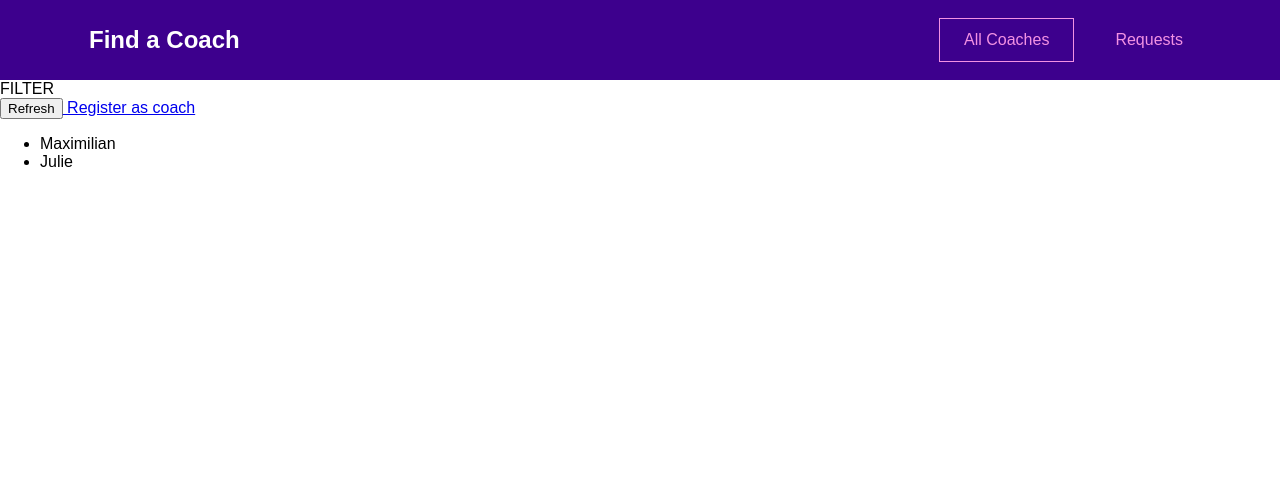
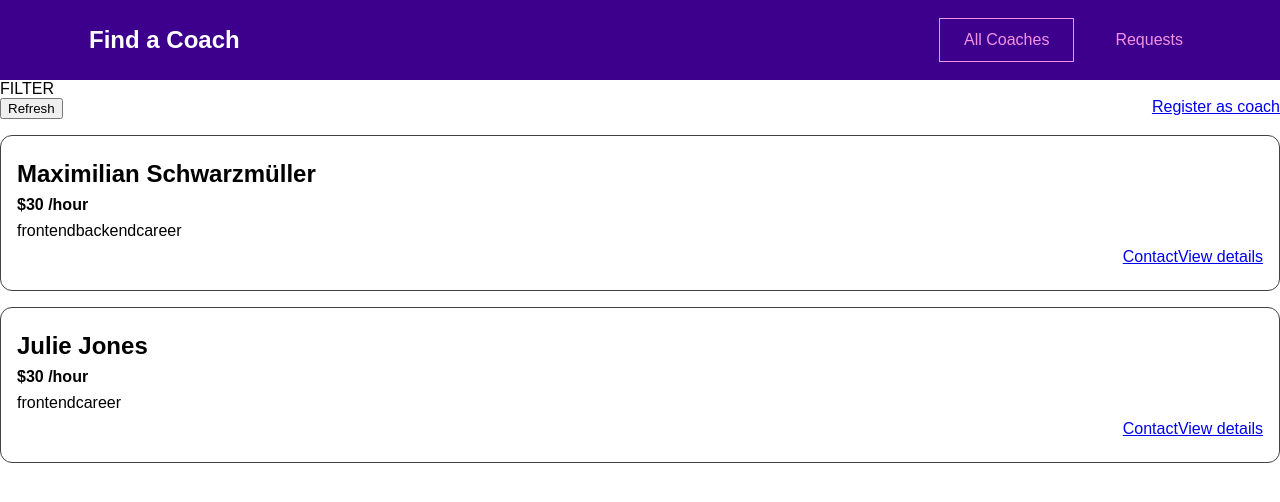
Before and after one commit to b3-bogusz/Find-Coach-vue, a Vue app: page /coaches in a window 1280 px wide. Shown: the top 502 px of the page. Built offline with nearby package versions, Linux system fonts and the light colour scheme.

Commit message:
add CoachList and CoachItem components

```diff
--- /dev/null
+++ b/src/components/coaches/CoachItem.vue
@@ -0,0 +1,57 @@
+<template>
+  <li>
+    <h3>{{ fullName }}</h3>
+    <h4>${{ rate }} /hour</h4>
+    <div>
+      <span v-for="area in areas" :key="area">{{ area }}</span>
+    </div>
+    <div class="actions">
+      <router-link :to="coachContactLink">Contact</router-link>
+      <router-link :to="coachDetailsLink">View details</router-link>
+    </div>
+  </li>
+</template>
+
+<script>
+export default {
+  props: ['id', 'firstName', 'lastName', 'rate', 'areas'],
+  computed: {
+    fullName() {
+      return this.firstName + ' ' + this.lastName;
+    },
+    coachContactLink() {
+      return this.$route.path + '/' + this.id + '/contact';
+    },
+    coachDetailsLink() {
+      return this.$route.path + '/' + this.id;
+    }
+  }
+}
+</script>
+
+<style scoped>
+li {
+  margin: 1rem 0;
+  border: 1px solid #424242;
+  border-radius: 12px;
+  padding: 1rem;
+}
+
+h3 {
+  font-size: 1.5rem;
+}
+
+h3,
+h4 {
+  margin: 0.5rem 0;
+}
+
+div {
+  margin: 0.5rem 0;
+}
+
+.actions {
+  display: flex;
+  justify-content: flex-end;
+}
+</style>
--- a/src/pages/coaches/CoachesList.vue
+++ b/src/pages/coaches/CoachesList.vue
@@ -12,16 +12,25 @@
       </router-link>
     </div>
     <ul v-if="hasCoaches">
-      <li v-for="coach in filteredCoaches" :key="coach.is">
-        {{ coach.firstName }}
-      </li>
+        <CoachItem
+          v-for="coach in filteredCoaches"
+          :key="coach.id"
+          :id="coach.id"
+          :first-name="coach.firstName"
+          :last-name="coach.lastName"
+          :areas="coach.areas"
+          :rate="coach.hourlyRate"
+        >
+        </CoachItem>
     </ul>
     <h3 v-else>No coaches found</h3>
   </section>
 </template>
 
 <script>
+import CoachItem from '../../components/coaches/CoachItem';
 export default {
+  components: { CoachItem },
   computed: {
     filteredCoaches() {
       return this.$store.getters['coaches/getCoachesList']
@@ -32,3 +41,16 @@
   }
 }
 </script>
+
+<style scoped>
+ul {
+  list-style: none;
+  margin: 0;
+  padding: 0;
+}
+
+.controls {
+  display: flex;
+  justify-content: space-between;
+}
+</style>
```
